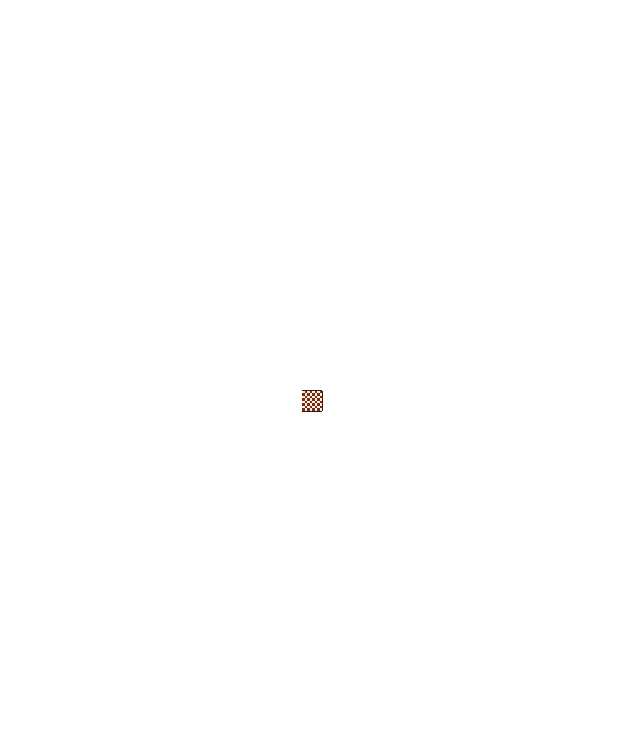
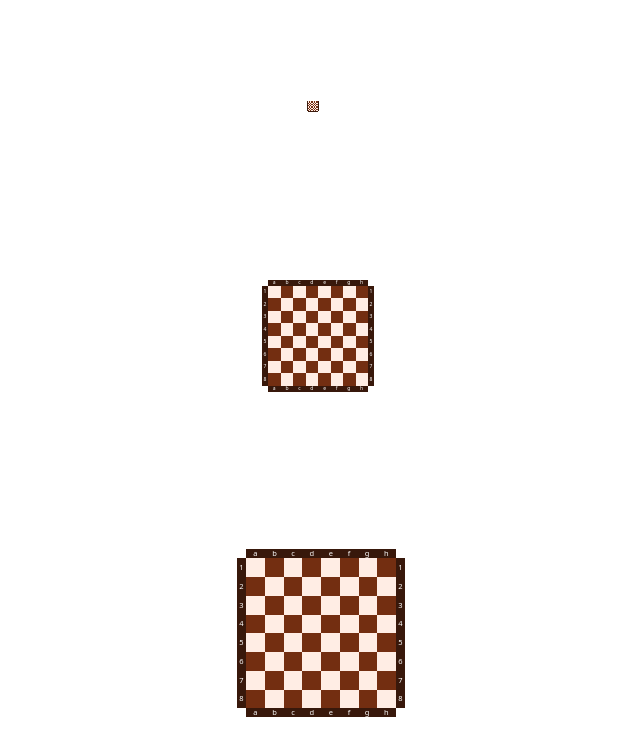
Before and after one commit to NazCodeland/Chessboard, a SvelteKit app: page / in a window 1280 px wide. Shown: the top 756 px of the page, without its empty margins (328-968 px from the left). Built offline with nearby package versions, Linux system fonts and the light colour scheme.

Commit message:
style: made adjusted to font-size for File and Rank components

```diff
--- a/src/lib/components/Board.svelte
+++ b/src/lib/components/Board.svelte
@@ -8,7 +8,7 @@
 </script>
 
 <div style="inline-size:{size}; block-size:{size}" class="gridLayout place-items-center">
-	<div class="test h-full flex rank-left">
+	<div class="size h-full flex rank-left">
 		<Rank rank={1} />
 		<Rank rank={2} />
 		<Rank rank={3} />
@@ -19,7 +19,7 @@
 		<Rank rank={8} />
 	</div>
 
-	<div class="test flex w-full file-top">
+	<div class="size flex w-full file-top">
 		<File text="a" />
 		<File text="b" />
 		<File text="c" />
@@ -106,7 +106,7 @@
 	</div>
 	<!-- boardEnd -->
 
-	<div class="test w-full flex file-bottom">
+	<div class="size w-full flex file-bottom">
 		<File text="a" />
 		<File text="b" />
 		<File text="c" />
@@ -117,7 +117,7 @@
 		<File text="h" />
 	</div>
 
-	<div class="test h-full flex rank-right">
+	<div class="size h-full flex rank-right">
 		<Rank rank={1} />
 		<Rank rank={2} />
 		<Rank rank={3} />
@@ -170,7 +170,7 @@
 		grid-area: rr;
 	}
 
-	.test {
-		font-size: 2cqi;
+	.size {
+		font-size: 5cqi;
 	}
 </style>
--- a/src/lib/elements/File.svelte
+++ b/src/lib/elements/File.svelte
@@ -14,5 +14,6 @@
 	}
 	span {
 		flex-grow: 1;
+		block-size: 6cqw;
 	}
 </style>
--- a/src/lib/elements/Rank.svelte
+++ b/src/lib/elements/Rank.svelte
@@ -14,5 +14,6 @@
 	}
 	span {
 		flex-grow: 1;
+		inline-size: 6cqw;
 	}
 </style>
--- a/src/routes/+page.svelte
+++ b/src/routes/+page.svelte
@@ -7,7 +7,9 @@
 <!-- <Board size="800px" /> -->
 <!-- <Board size="10px" />
 <Board size="200px" /> -->
-<Board size="20px" />
+<Board size="10px" />
+<Board size="100px" />
+<Board size="150px" />
 
 <style>
 </style>
```
